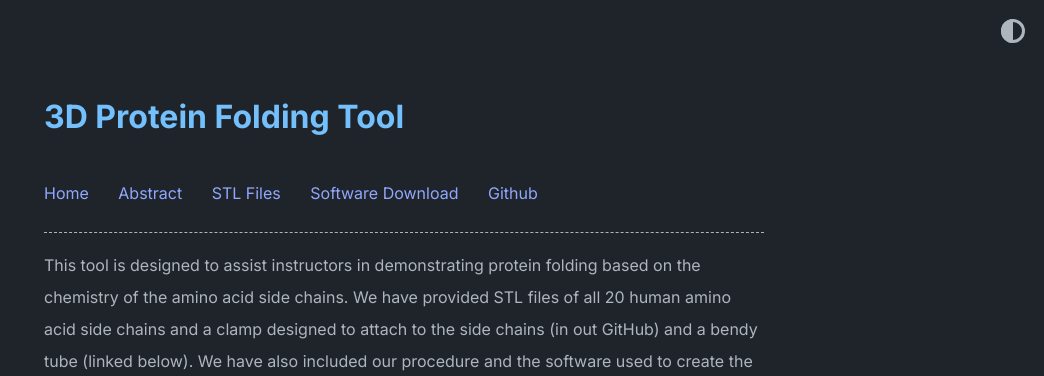
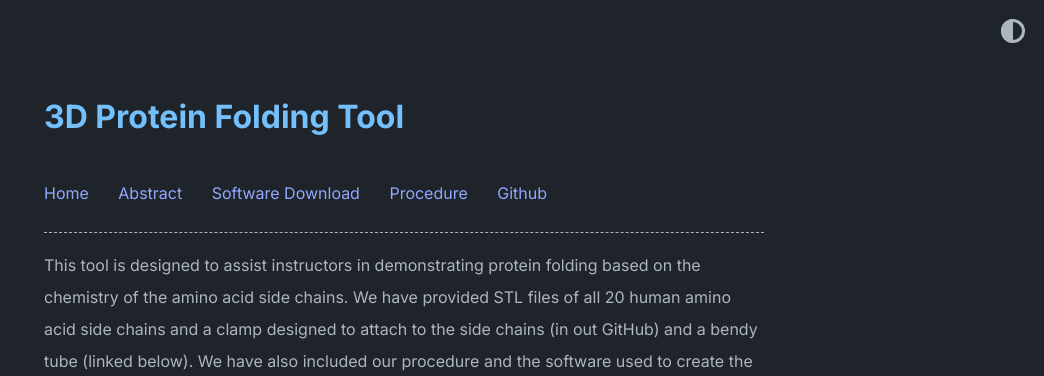
Before and after one commit to KatESaeed/3D-Protein-Folding-Tool-Website, a Jekyll site: the page built from index.md, in a window 1280 px wide. Shown: the top 376 px of the page, without its empty margins (236-1280 px from the left). Built offline with Jekyll 4.4.1, drawn with Linux system fonts in a browser that asks for light colours.

Commit message:
Update home.yml

```diff
--- a/_data/home.yml
+++ b/_data/home.yml
@@ -5,11 +5,11 @@ navbar_entries:
   - title: Abstract
     url: abstract
 
-  - title: STL Files
-    url: blog
-
   - title: Software Download
     url: software-download
+
+  - title: Procedure
+    url: procedure
 
   - title: Github
     url: https://github.com/KatESaeed/3D-Protein-Folding-Tool
```
